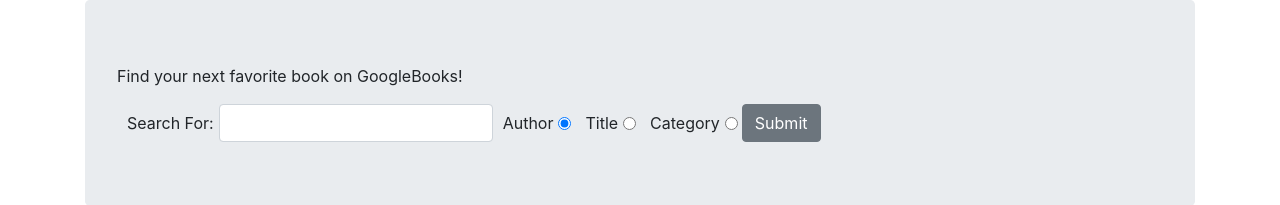
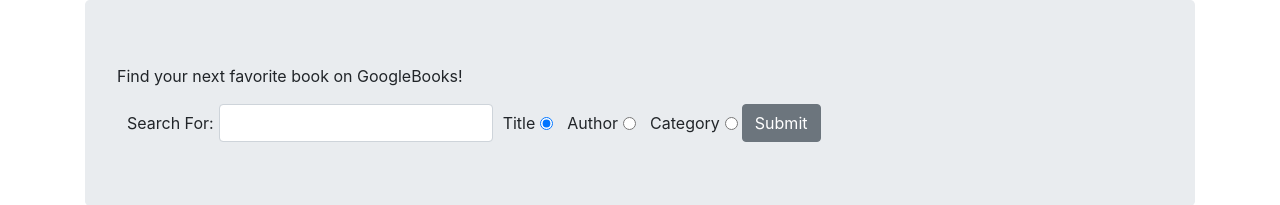
Before and after one commit to mdavis93/search, a React (Create React App) app: page / in a window 1280 px wide. Shown: the top 205 px of the page. Built offline with nearby package versions, Linux system fonts and the light colour scheme.

Commit message:
Expand results to 40, added conditional to render

```diff
--- a/src/App.js
+++ b/src/App.js
@@ -44,11 +44,14 @@ class App extends Component {
                     {
                         this.state.results ?
                             (this.state.results.map((entry, index) => (
-                    <Col id="searchResultsContainer" key={index} sm={6} md={4} xl={3}>
+                    <Col key={index} sm={6} md={4} xl={3}>
 
                         <Card>
                             <CardHeader>{entry.volumeInfo.title}</CardHeader>
-                            <CardImg top width="100%" src={entry.volumeInfo.imageLinks.smallThumbnail} alt="Card image cap" />
+                            <CardImg top width="100%" src={
+                                entry.volumeInfo.imageLinks ? entry.volumeInfo.imageLinks.smallThumbnail
+                                    : "https://placeholdit.imgix.net/~text?txtsize=33&txt=318%C3%97180&w=318&h=180"
+                            } alt="Card image cap" />
                             <CardBody>
                                 <CardText>
                                     Author(s): <em>{this.getAuthors(entry)}</em><br />
--- a/src/components/Search.js
+++ b/src/components/Search.js
@@ -14,16 +14,17 @@ class Search extends Component {
     // Use `fetch` to GET the query link, and return the result of `.json`.  Following the chain, we `then`
     // need to set our collection to the `.items` of the json response.
     doSearch(query) {
+        console.log(query);
         fetch(query)
             .then((response) => { return response.json()} )
-            .then( (json) => this.props.storeSearchResults(json.items));
+            .then( (json) => {this.props.storeSearchResults(json.items); console.log(json.items)});
     }
 
     // Here, we call `doSearch` and pass in the constructed query string, including
     // constraint, replacing all ` ` (space) characters with the `+` character.
     handleSubmit(e) {
         e.preventDefault();
-        this.doSearch(`${this.base_url}${this.state.constraint}${this.state.searchString}`.replace(/\s/g, "+"));
+        this.doSearch(`${this.base_url}${this.state.constraint}${this.state.searchString}`.replace(/\s/g, "+")+ "&startIndex=0&maxResults=40");
     }
 
     // Here we update the `state.constraint` to match the selected radio button
@@ -46,12 +47,12 @@ class Search extends Component {
                                    onChange={ (e) => this.handleTextChange(e) } />
                     </FormGroup>
                     <FormGroup>
-                        <Label for={"author"}>Author</Label>
-                        <Input type='radio' id='author' name='constraint' value='inauthor:' defaultChecked={true} onChange={ (e) => { this.handleRadioChange(e) }}/>
+                        <Label for={"title"}>Title</Label>
+                        <Input type='radio' id='title' name='constraint' value='intitle:' defaultChecked={true} onChange={ (e) => { this.handleRadioChange(e) }}/>{' '}
                     </FormGroup>
                     <FormGroup>
-                        <Label for={"title"}>Title</Label>
-                        <Input type='radio' id='title' name='constraint' value='intitle:' onChange={ (e) => { this.handleRadioChange(e) }}/>{' '}
+                        <Label for={"author"}>Author</Label>
+                        <Input type='radio' id='author' name='constraint' value='inauthor:' onChange={ (e) => { this.handleRadioChange(e) }}/>
                     </FormGroup>
                     <FormGroup>
                         <Label for={"category"}>Category</Label>
```
